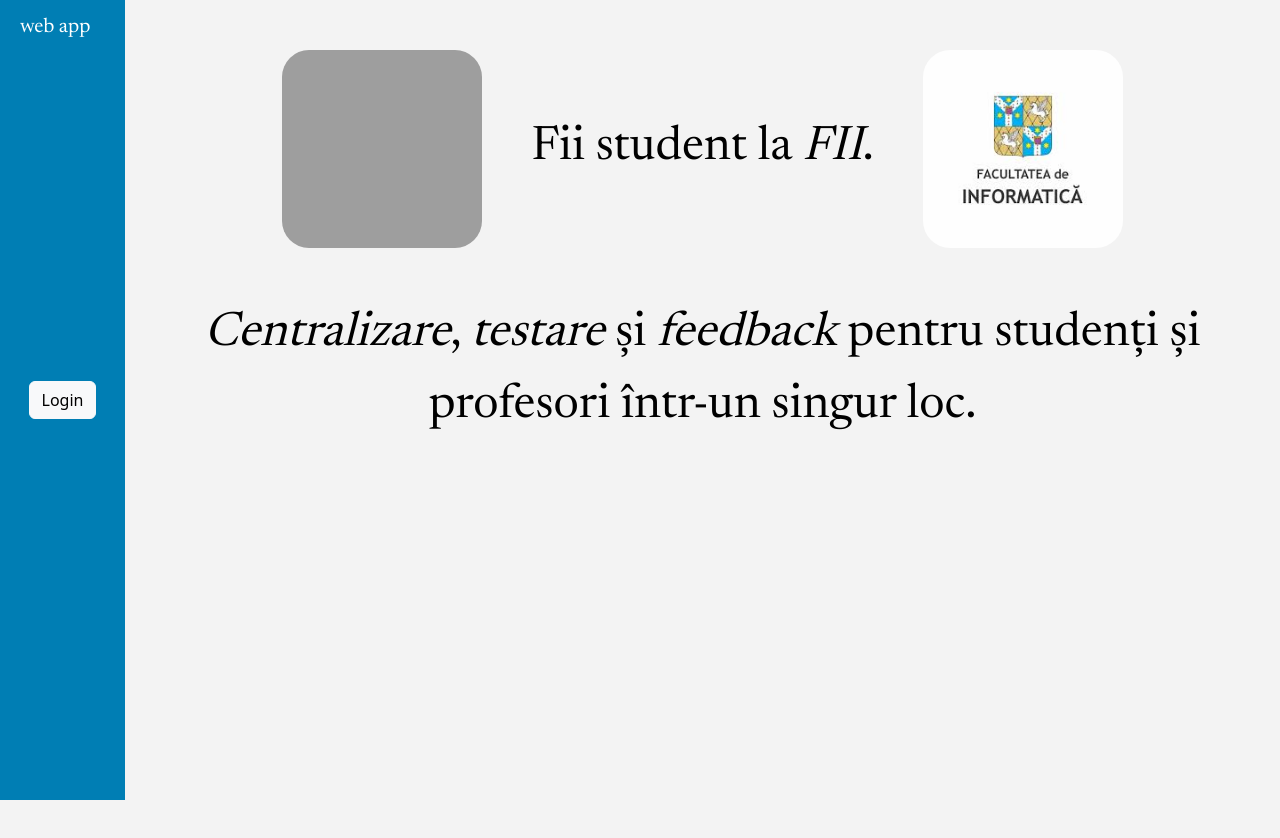
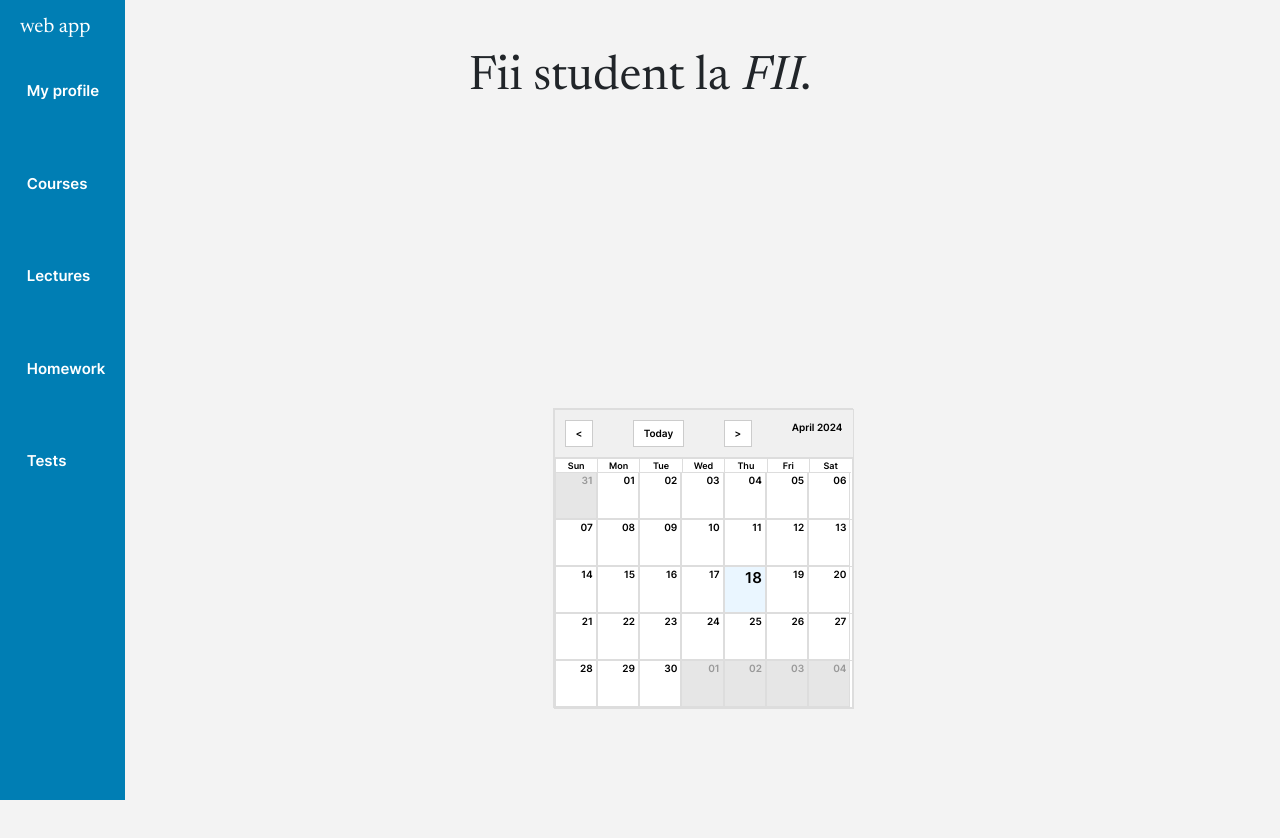
Before and after one commit to minion26/Licenta_frontend, a React (Vite) app: page / in a window 1280 px wide. Shown: the top 838 px of the page. Before the commit the page ends 800 px from the top, so only its background shows below. Built offline with nearby package versions, Linux system fonts and the light colour scheme; grey boxes are pictures that could not be loaded.

Commit message:
calendar + main page students : in the making

```diff
--- a/package.json
+++ b/package.json
@@ -11,11 +11,15 @@
   },
   "dependencies": {
     "bootstrap": "^5.3.3",
+    "date-fns": "^3.6.0",
     "react": "^18.2.0",
+    "react-big-calendar": "^1.11.6",
     "react-dom": "^18.2.0"
   },
   "devDependencies": {
+    "@types/node": "^20.12.7",
     "@types/react": "^18.2.66",
+    "@types/react-big-calendar": "^1.8.9",
     "@types/react-dom": "^18.2.22",
     "@typescript-eslint/eslint-plugin": "^7.2.0",
     "@typescript-eslint/parser": "^7.2.0",
--- /dev/null
+++ b/src/Calendar/Calendar.css
@@ -0,0 +1,61 @@
+@font-face {
+    font-family: 'Newsreader';
+    src: url('../../public/fonts/Newsreader_36pt-Regular.ttf');
+}
+
+.calendar{
+    width: 300px;
+    height: 300px;
+    font-family: 'Inter', sans-serif;
+    font-size: 12px;
+    max-width: 600px;
+    margin: auto;
+    border: 1px solid #ddd;
+    background-color: #fff;
+}
+
+
+/* Custom toolbar styles */
+.custom-toolbar {
+    display: flex;
+    justify-content: space-between;
+    padding: 10px;
+    background-color: #f0f0f0;
+    border-bottom: 1px solid #ddd;
+}
+
+.custom-toolbar button {
+    background-color: #fff;
+    border: 1px solid #ccc;
+    padding: 5px 10px;
+    cursor: pointer;
+}
+
+.custom-toolbar button:hover {
+    background-color: #e7e7e7;
+}
+
+.custom-toolbar span {
+    font-weight: bold;
+}
+
+
+.rbc-calendar {
+    font-size: 10px;
+}
+
+.rbc-day-bg {
+    border-right: 1px solid #ddd;
+    border-bottom: 1px solid #ddd;
+    color: black;
+}
+
+.rbc-today {
+    background-color: #eaf6ff;
+    color: black;
+}
+
+.rbc-current {
+    font-size: 15px;
+    font-weight: bold;
+}
--- /dev/null
+++ b/src/Calendar/Calendar.tsx
@@ -0,0 +1,48 @@
+import { Calendar, momentLocalizer } from 'react-big-calendar';
+import moment from 'moment';
+import 'react-big-calendar/lib/css/react-big-calendar.css';
+import './Calendar.css';
+import { NavigateAction } from 'react-big-calendar';
+
+const localizer = momentLocalizer(moment);
+
+interface CustomToolbarProps {
+    label: string;
+    onNavigate: (action: NavigateAction) => void;
+}
+
+const CustomToolbar: React.FC<CustomToolbarProps> = ({ label, onNavigate }) => {
+    return (
+        <div className="custom-toolbar">
+            <button onClick={() => onNavigate('PREV')}>{"<"}</button>
+            <button onClick={() => onNavigate('TODAY')}>{"Today"}</button>
+            <button onClick={() => onNavigate('NEXT')}>{">"}</button>
+            <span>{label}</span>
+        </div>
+    );
+};
+
+function MyCalendar() {
+    const formats = {
+        dayFormat: (date: Date) => moment(date).format('dd'),
+    };
+
+    return (
+        <div className="calendar">
+            <Calendar
+                localizer={localizer}
+                events={[]}
+                startAccessor="start"
+                endAccessor="end"
+                style={{height: '100%', width: '100%'}}
+                views={['month']}
+                components={{
+                    toolbar: CustomToolbar,
+                }}
+                formats={formats}
+            />
+        </div>
+    );
+}
+
+export default MyCalendar;
--- /dev/null
+++ b/src/Main-page-students/Main-Page-Students.css
@@ -0,0 +1,39 @@
+@font-face {
+    font-family: 'Newsreader';
+    src: url('../../public/fonts/Newsreader_36pt-Regular.ttf');
+}
+
+body {
+    background-color: #F3F3F3;
+}
+
+/*.main {*/
+/*    margin-left: 125px; !* This should be equal to the width of the header *!*/
+/*    color: black;*/
+/*}*/
+
+/*.calendar{*/
+
+/*}*/
+
+.main {
+    margin-left: 125px; /* This should be equal to the width of the header */
+    color: black;
+    display: flex;
+    height: 100vh; /* This will make the main div take up the full height of the viewport */
+
+
+
+}
+
+.calendar{
+
+}
+
+.title{
+    font-family: 'Newsreader', serif;
+    font-size: 48px;
+    margin-top: 50px;
+    margin-bottom: 50px;
+    text-align: center;
+}
--- /dev/null
+++ b/src/Main-page-students/Main-Page-Students.tsx
@@ -0,0 +1,20 @@
+import Header from "../Header-students/Header.tsx";
+import './Main-Page-Students.css';
+import MyCalendar from "../Calendar/Calendar.tsx";
+
+function MainPageStudents(){
+    return (
+        <div>
+            <Header/>
+            <h1 className="title">Fii student la <em>FII</em>.</h1>
+            <div className="main">
+
+                <div className="calendar">
+                    <MyCalendar/>
+                </div>
+            </div>
+        </div>
+    )
+}
+
+export default MainPageStudents;
--- a/src/main.tsx
+++ b/src/main.tsx
@@ -2,11 +2,11 @@ import React from 'react'
 import ReactDOM from 'react-dom/client'
 import 'bootstrap/dist/css/bootstrap.min.css';
 import './index.css'
-import MainPage from "./Main-page/Main-Page.tsx";
+import MainPageStudents from "./Main-page-students/Main-Page-Students.tsx";
 
 ReactDOM.createRoot(document.getElementById('root')!).render(
   <React.StrictMode>
-      <MainPage />
+      <MainPageStudents />
     {/*<App />*/}
   </React.StrictMode>,
 )
```
Also changed, not shown: 1 other file (tests, documents, lock files or other folders).
